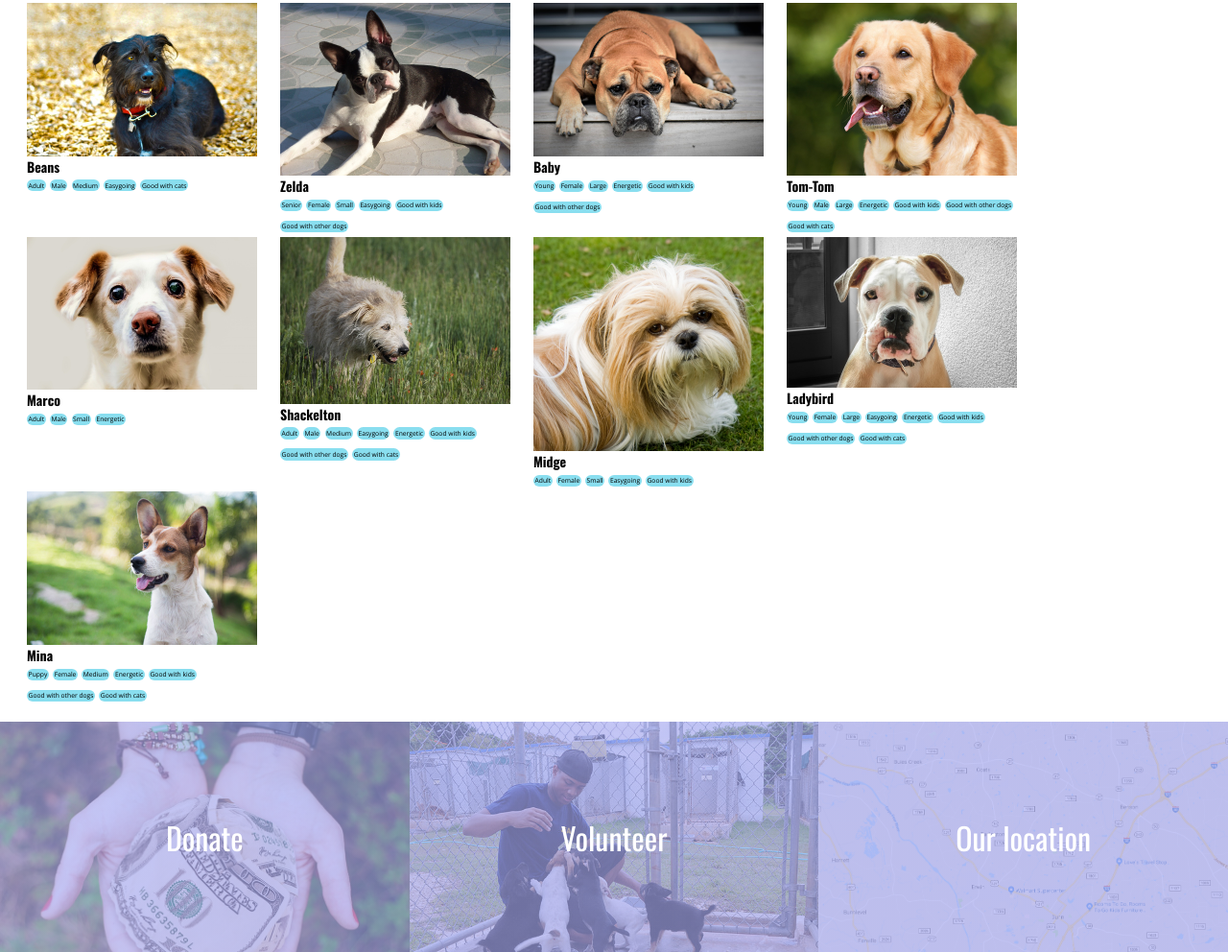
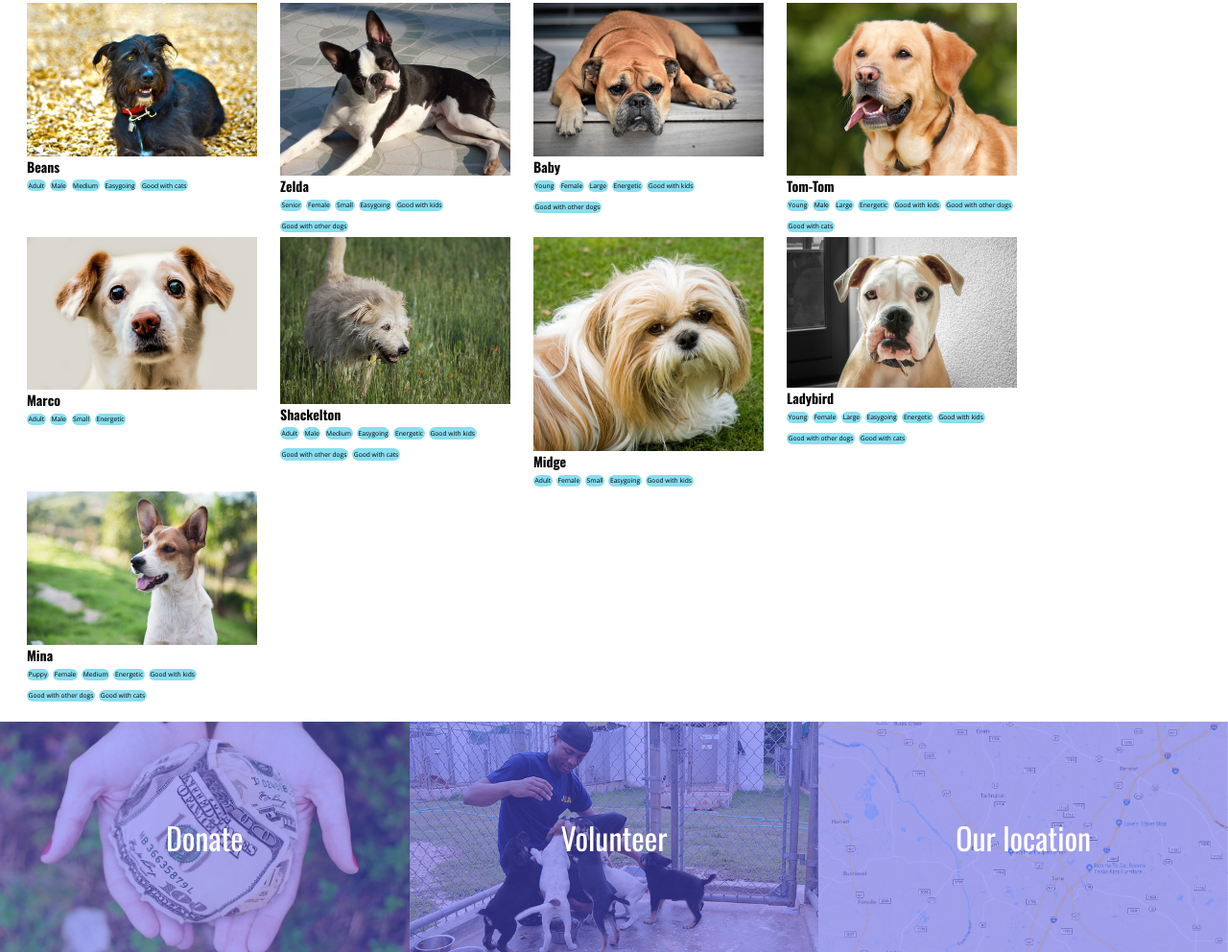
Before and after one commit to Momentum-Team-14/dog-adoption-JeffBuck8, a plain HTML site: page index.html in a window 1280 px wide. Shown: the part 178-1170 px from the top of the page at 96% size. Drawn offline with nearby package versions, Linux system fonts and the light colour scheme.

Commit message:
Updated footer color to look more like sample

```diff
--- a/styles.css
+++ b/styles.css
@@ -7,13 +7,11 @@ header {
     font-weight: bold;
     border-bottom: 2px solid #89DEEF;
     font-family: 'Open sans';
-
 }
 
 h1 {
     padding: 0 1.8rem;
     font-size: 1rem;
-
 }
 
 h2 {
@@ -23,8 +21,6 @@ h2 {
     padding: 0;
     width: 100%;
     height: 1rem;
-
-
 }
 
 body {
@@ -49,8 +45,8 @@ body {
     padding: 0 0 0.25rem 0;
     width: 100%;
     height: 50%;
+}
 
-}
 .doglist li {
     padding: .1rem;
     display: inline-block;
@@ -59,8 +55,6 @@ body {
     font-size: 0.42rem;
     border-radius: 1rem;
     background-color: #89DEEF;
-
-
 }
 
 .dogprofile img {
@@ -72,45 +66,33 @@ body {
     padding: 0 0.75rem;
     flex-wrap: wrap;
     width: 15rem;
-
-
 }
 
 .donate {
     background:
     linear-gradient(
-        rgb(166,169,240, 0.67),
-        rgb(166,169,240, 0.67)
+        rgba(85,85,240, 0.50),
+        rgba(85,85,240, 0.50)
     ), url(../dog-adoption-JeffBuck8/starter_files/images/donate.jpg);
-    width: 33%;
-    background-size: cover;
-
-
+    width: 33.4%;
 }
 
 .volunteer {
     background:
     linear-gradient(
-        rgba(166,169,240, 0.67),
-        rgba(166,169,240, 0.67)
+        rgba(85,85,240, 0.50),
+        rgba(85,85,240, 0.50)
     ), url(../dog-adoption-JeffBuck8/starter_files/images/volunteer.jpg);
-    width: 33%;
-    background-size: cover;
+    width: 33.4%;
 }
 
 .location {
     background:
     linear-gradient(
-        rgb(166,169,240, 0.67),
-        rgb(166,169,240, 0.67)
+        rgba(85,85,240, 0.50),
+        rgba(85,85,240, 0.50)
     ), url(../dog-adoption-JeffBuck8/starter_files/images/location.png);
-    width: 33%;
-    background-size: cover;
-
-
-
-
-
+    width: 33.4%;
 }
 
 footer {
@@ -122,16 +104,14 @@ footer {
     color: white;
     width: 100%;
     padding: 0;
-
-
-
 }
 
 .links {
     display: flex;
-    flex-direction: row;
     height: 100%;
     width: 100%;
     justify-content: center;
     align-items: center;
+    background-size: cover;
+    background-position: center;
 }
```
